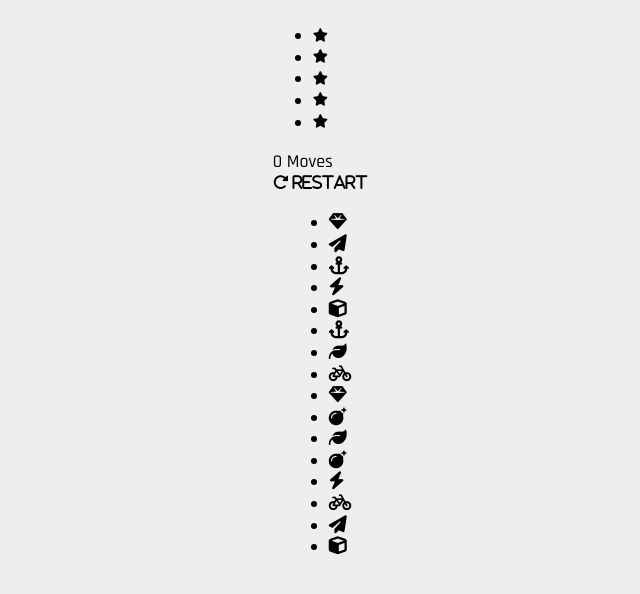
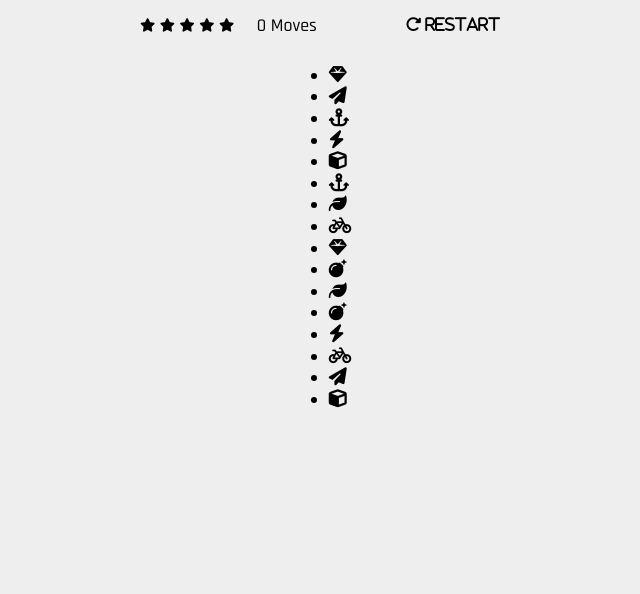
Before and after one commit to shreekunj-patel/project-memory-game, a plain HTML site: page index.html in a window 1280 px wide. Shown: the part 74-668 px from the top of the page, without its empty margins (320-960 px from the left). Drawn offline with Linux system fonts and the light colour scheme.

Commit message:
Add score panel style

```diff
--- a/css/app.css
+++ b/css/app.css
@@ -40,6 +40,33 @@ h1 {
 }
 
 .tagline {
-    margin: 10px auto;
+    margin: 10px auto 18px;
     text-align: center;
 }
+
+/*
+* Styles for Score Panel
+*/
+
+.score-panel {
+    margin-bottom: 10px;
+    text-align: left;
+    min-width: 360px;
+    max-width: 90%;
+}
+
+.score-panel .stars {
+    margin: 0 18px 0 0;
+    padding: 0;
+    display: inline-block;
+}
+
+.score-panel .stars li {
+    list-style: none;
+    display: inline-block;
+}
+
+.score-panel .restart {
+    float: right;
+    cursor: pointer;
+}
```
